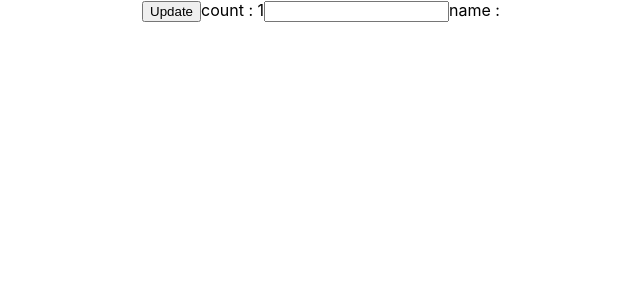
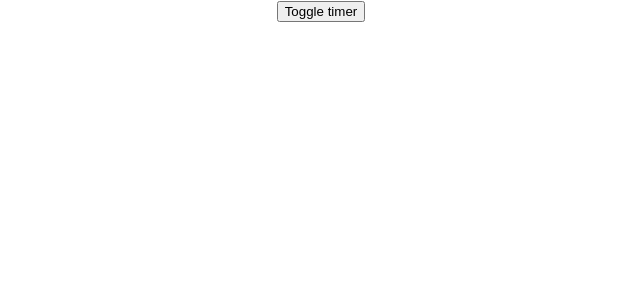
Before and after one commit to 22sonamu/react_study, a React (Create React App) app: page / in a window 1280 px wide. Shown: the top 300 px of the page, without its empty margins (319-959 px from the left). Built offline with nearby package versions, Linux system fonts and the light colour scheme.

Commit message:
useEffect - return으로 작업 정리해주기

```diff
--- a/src/App.js
+++ b/src/App.js
@@ -1,46 +1,19 @@
 import logo from './logo.svg';
 import React, { useState , useEffect } from 'react';
+import Timer from './component/Timer';
 import './App.css';
 
 
 function App() {
 
-  const [count, setCount] = useState(1);
-  const [name, setName] = useState('');
-
-  const handleCountUpdate = () => {
-    setCount(count + 1);
-  }
-  //랜더링 될때마다 매번 실행됨
-  useEffect(()=>{
-    console.log("랜더링 되었습니다.");
-  })
-
-  //맨처음 + count가 바뀔때만 랜더링된다.
-  useEffect(()=>{
-    console.log("count가 랜더링 되었습니다.");
-  }, [count])
-
-  //맨처음 + name 바뀔때만 랜더링된다.
-  useEffect(()=>{
-    console.log("name이 랜더링 되었습니다.");
-  }, [name])
-
-  //맨처음만 랜더링된다.
-  useEffect(()=>{
-    console.log("처음 랜더링 입니다.");
-  }, [])
-
-  const handleInputChange = (e) => {
-    setName(e.target.value);
-  }
+  const [showTimer , setShowTimer] = useState(false);
 
   return (
     <div className="App">
-      <button onClick={handleCountUpdate}>Update</button>
-      <span>count : { count }</span>
-      <input type="text" value={ name } onChange={handleInputChange}></input>
-      <span>name : { name }</span>
+      {/*이렇게 하면 showTimer가 True일때만 보인다*/}
+      {showTimer && <Timer/>}
+      {/*버튼을 누르면 showTimer의 값이 반전된다*/}
+      <button onClick ={() => setShowTimer(!showTimer)}>Toggle timer</button>
     </div>
   );
 }
--- /dev/null
+++ b/src/component/Timer.js
@@ -0,0 +1,26 @@
+import React, {useEffect} from 'react';
+
+
+const Timer = (props) => {
+
+    useEffect(() => {
+        //log를 1초마다 한번씩 보낸다.
+        const timer = setInterval(() => {
+            console.log("타이머 돌아가는중....");
+        }, 1000);
+
+        //HTML 에서 언마운트 되면 타이머 돌아가던걸 정리
+        return () => {
+            clearInterval(timer);
+            console.log("타이머가 종료되었습니다.")
+        }
+    }, []);
+
+    return(
+        <div>
+            <span>타이머를 시작합니다. 콘솔을 보세요!</span>
+        </div>
+    )
+}
+
+export default Timer;
```
Also changed, not shown: 1 other file (tests, documents, lock files or other folders).
